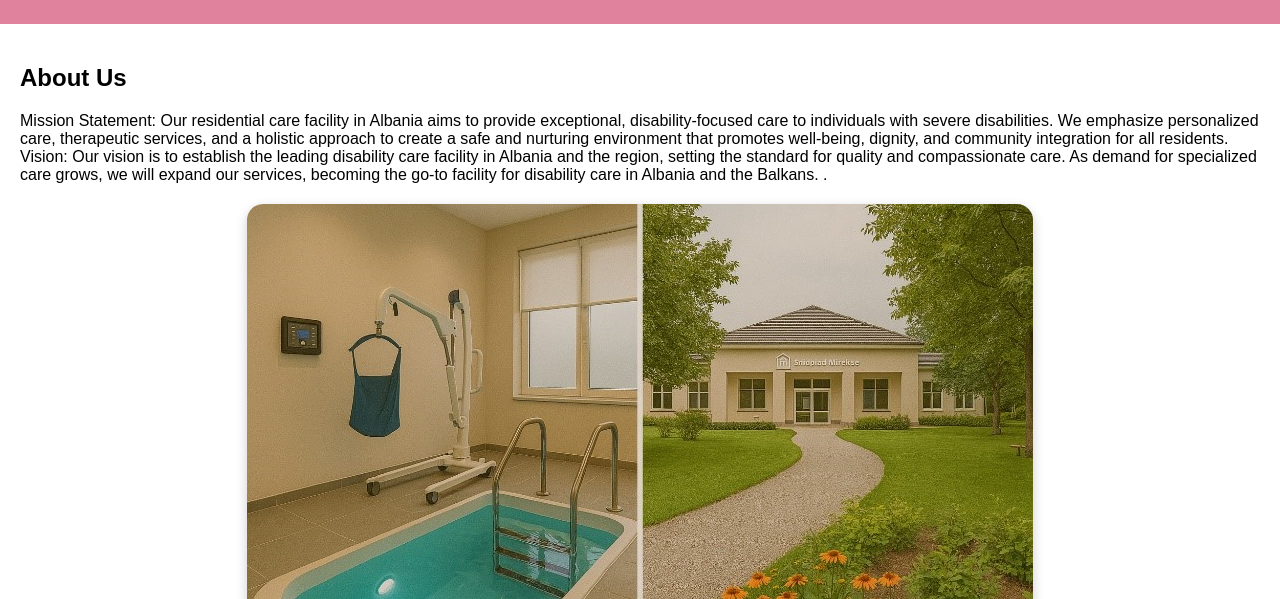
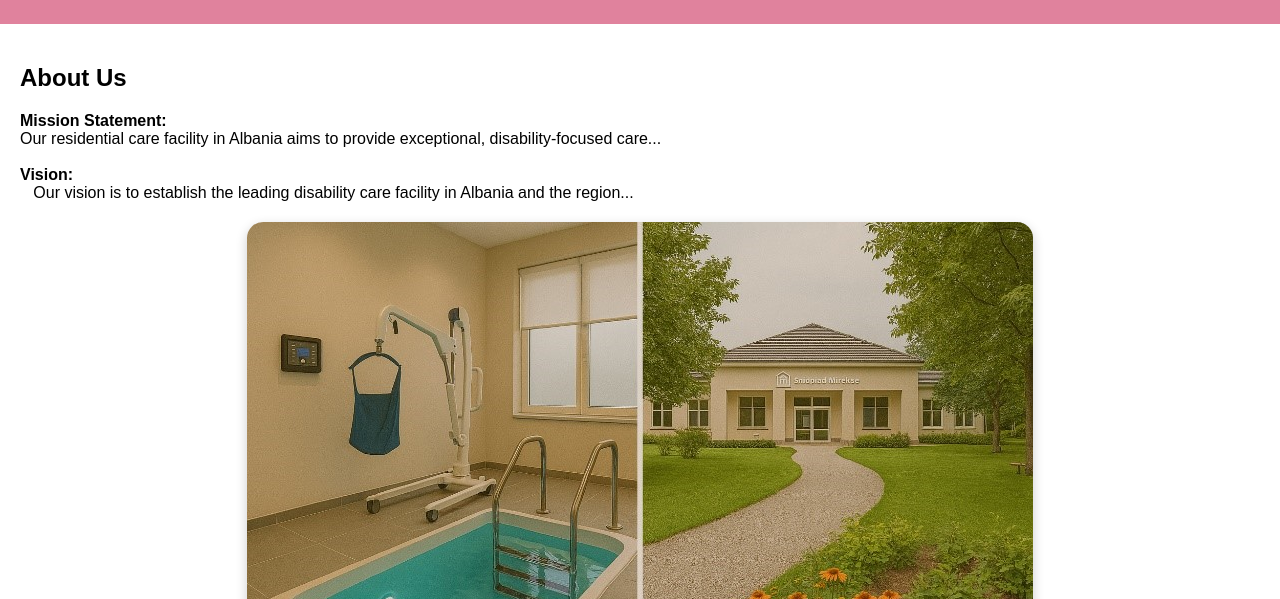
Before and after one commit to dorianika/Shtepia-e-miresise-, a plain HTML site: page index.html in a window 1280 px wide. Shown: the part 201-800 px from the top of the page. Drawn offline with Linux system fonts and the light colour scheme; files whose address does not match are found by name.

Commit message:
Update index.html

```diff
--- a/index.html
+++ b/index.html
@@ -38,12 +38,14 @@
   <main>
     <section id="about">
       <h2>About Us</h2>
-      <p>Mission Statement:
-Our residential care facility in Albania aims to provide exceptional, disability-focused care to individuals with severe disabilities. We emphasize personalized care, therapeutic services, and a holistic approach to create a safe and nurturing environment that promotes well-being, dignity, and community integration for all residents.
+      <p>
+  <strong>Mission Statement:</strong><br>
+  Our residential care facility in Albania aims to provide exceptional, disability-focused care...<br><br>
 
-        Vision:
-Our vision is to establish the leading disability care facility in Albania and the region, setting the standard for quality and compassionate care. As demand for specialized care grows, we will expand our services, becoming the go-to facility for disability care in Albania and the Balkans.
-.</p>
+  <strong>Vision:</strong><br>
+  &nbsp;&nbsp;&nbsp;Our vision is to establish the leading disability care facility in Albania and the region...
+</p>
+
 <img src="images/facility.jpg" alt="Photo of Shtepia e Miresise"
 style="max-width: 100%; border-radius: 16px; margin: 20px auto; display: block; box-shadow: 0 4px 12px rgba(0,0,0,0.2);">
     </section>
```
